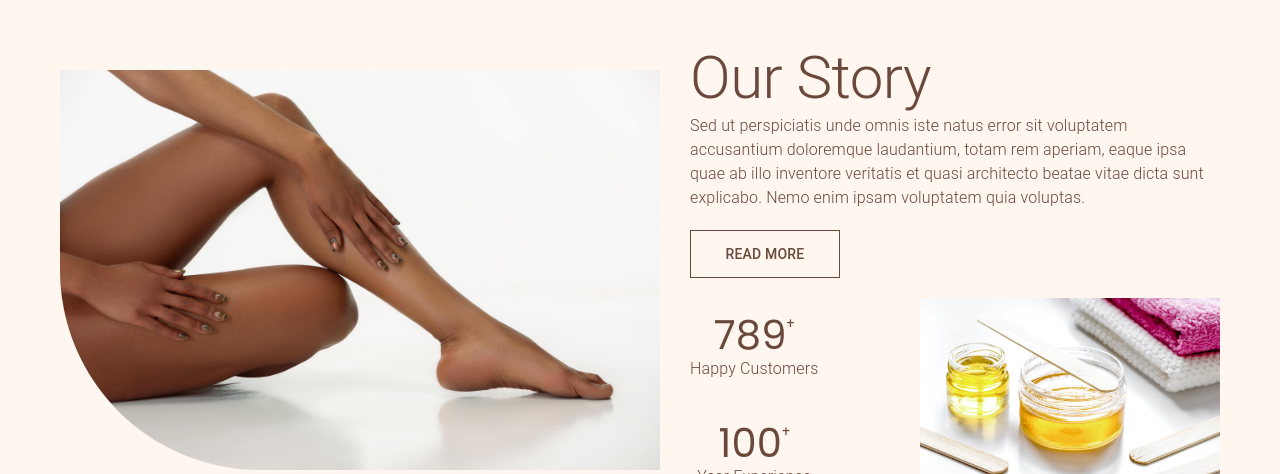
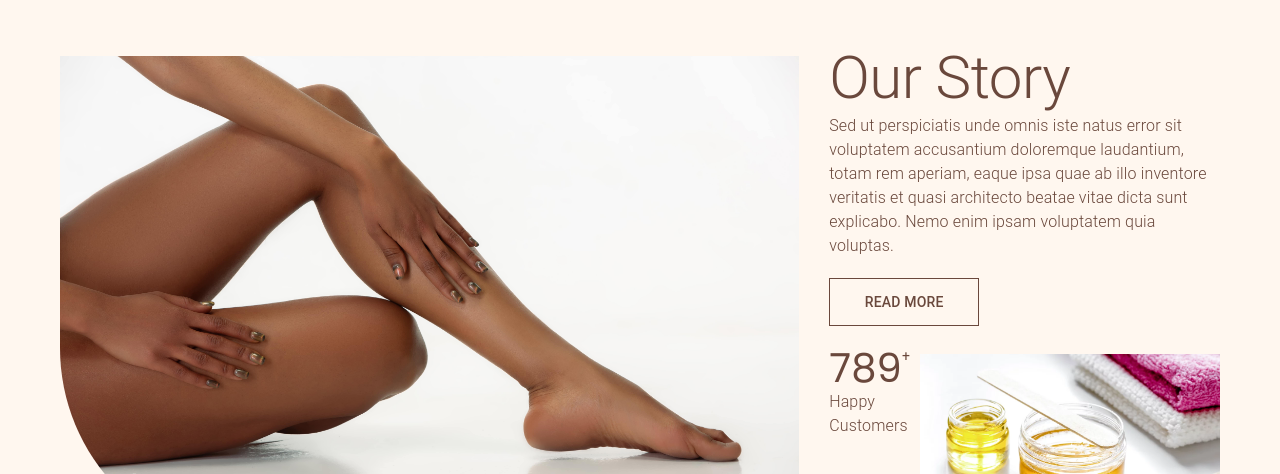
Before and after one commit to scarlettjohanssons/waxing, a Next.js app: page / in a window 1280 px wide. Shown: the part 478-952 px from the top of the page. Built offline with nearby package versions, Linux system fonts and the light colour scheme.

Commit message:
update yml

```diff
--- a/src/components/home/Story/style.ts
+++ b/src/components/home/Story/style.ts
@@ -11,14 +11,11 @@ export const styles = {
   },
   imageWrapper: {
     position: 'relative',
-    '& > div': {
-      maxWidth: '100%',
+    maxWidth: '100%',
+    width: '100%',
+    img: {
       width: '100%',
-      position: 'relative',
-      img: {
-        width: '100%',
-        height: 'auto',
-      },
+      height: 'auto',
     },
     '@media (max-width: 888px)': {
       width: '80%',
```
